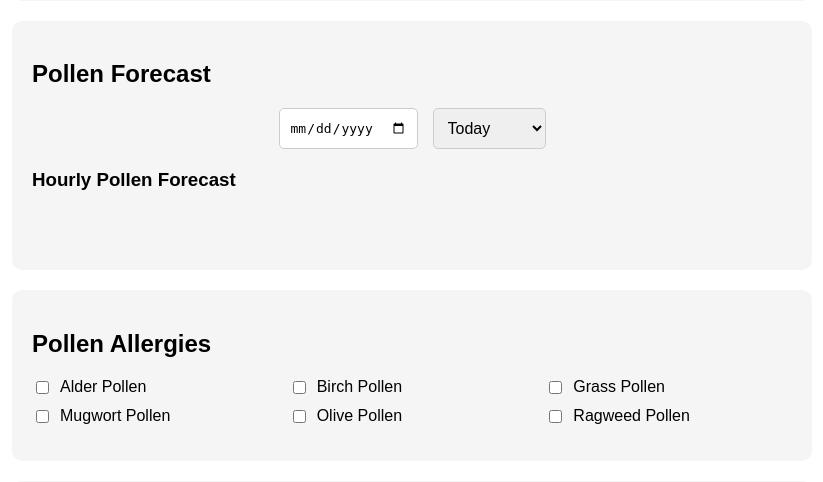
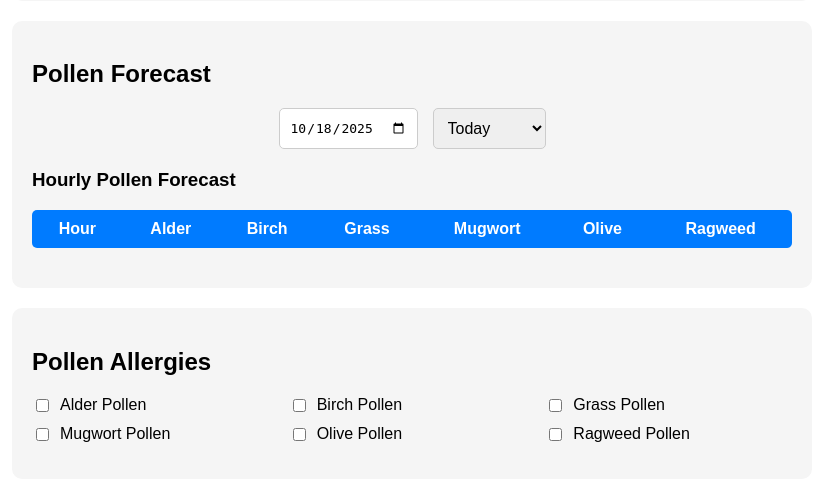
Before and after one commit to mihail-pop/airsense, a Django app: page / in a window 1280 px wide. Shown: the part 611-1093 px from the top of the page, without its empty margins (228-1051 px from the left). Run offline with Django 5.2, Linux system fonts and the light colour scheme; data that the repository does not hold is empty.

Commit message:
Rework Pollen Forecast: Table style + Repair

```diff
--- a/core/static/core/css/home.css
+++ b/core/static/core/css/home.css
@@ -30,34 +30,34 @@
     margin: 20px 0;
 }
 
-#pollen-hourly-container {
-    display: flex;
-    overflow-x: auto;
-    gap: 10px;
-    padding: 10px 0;
+#pollen-hourly-table {
+    width: 100%;
+    border-collapse: collapse;
+    background: white;
+    border-radius: 5px;
+    overflow: hidden;
 }
 
-.pollen-hour-item {
-    min-width: 120px;
+#pollen-hourly-table th {
+    background: #007bff;
+    color: white;
+    padding: 10px;
     text-align: center;
-    padding: 10px;
-    background: white;
-    border-radius: 5px;
-    border: 1px solid #ddd;
+    font-weight: bold;
 }
 
-.pollen-hour-time {
-    font-weight: bold;
-    margin-bottom: 8px;
+#pollen-hourly-table td {
+    padding: 8px;
+    text-align: center;
+    border-bottom: 1px solid #ddd;
 }
 
-.pollen-levels-small {
-    font-size: 0.8em;
-    line-height: 1.2;
+#pollen-hourly-table tr:nth-child(even) {
+    background: #f9f9f9;
 }
 
-.pollen-levels-small div {
-    margin: 2px 0;
+#pollen-hourly-table tr:hover {
+    background: #f0f0f0;
 }
 
 .current-weather {
--- a/core/static/core/js/home.js
+++ b/core/static/core/js/home.js
@@ -125,24 +125,21 @@ function updateHourlyPollen(dayIndex, data = currentPollenData) {
         const time = new Date(data.hourly.time[i]);
         const hour = time.getHours();
 
-        const hourItem = document.createElement('div');
-        hourItem.className = 'pollen-hour-item';
-        hourItem.innerHTML = `
-            <div class="pollen-hour-time">${hour}:00</div>
-            <div class="pollen-levels-small">
-                <div>A: ${data.hourly.alder_pollen[i] || 0}</div>
-                <div>B: ${data.hourly.birch_pollen[i] || 0}</div>
-                <div>G: ${data.hourly.grass_pollen[i] || 0}</div>
-                <div>M: ${data.hourly.mugwort_pollen[i] || 0}</div>
-                <div>O: ${data.hourly.olive_pollen[i] || 0}</div>
-                <div>R: ${data.hourly.ragweed_pollen[i] || 0}</div>
-            </div>
+        const row = document.createElement('tr');
+        row.innerHTML = `
+            <td>${hour}:00</td>
+            <td>${data.hourly.alder_pollen[i] || 0}</td>
+            <td>${data.hourly.birch_pollen[i] || 0}</td>
+            <td>${data.hourly.grass_pollen[i] || 0}</td>
+            <td>${data.hourly.mugwort_pollen[i] || 0}</td>
+            <td>${data.hourly.olive_pollen[i] || 0}</td>
+            <td>${data.hourly.ragweed_pollen[i] || 0}</td>
         `;
-        container.appendChild(hourItem);
+        container.appendChild(row);
     }
 }
 
-function fetchPollenForDate(date) {
+function fetchPollenForDate(date, dayIndex = 0) {
     const url = `/api/pollen/?date=${date}`;
 
     fetch(url)
@@ -150,8 +147,7 @@ function fetchPollenForDate(date) {
         .then(data => {
             if (!data.error) {
                 currentPollenData = data;
-                updateHourlyPollen(0);
-                document.getElementById('pollenDaySelect').value = '0';
+                updateHourlyPollen(dayIndex);
             }
         })
         .catch(error => console.error('Error fetching pollen data:', error));
@@ -169,7 +165,7 @@ function updateDateFromDaySelector(dayIndex) {
         currentPollenData = pollenData;
         updateHourlyPollen(0);
     } else {
-        fetchPollenForDate(dateString);
+        fetchPollenForDate(dateString, 0);
     }
 }
 
@@ -185,6 +181,10 @@ document.addEventListener('DOMContentLoaded', function() {
         updateHourlyPollen(0);
     }
 
+    // Initialize date picker with today's date
+    const today = new Date().toISOString().split('T')[0];
+    document.getElementById('pollenDateSelect').value = today;
+
 
 
     document.getElementById('pollenDaySelect').addEventListener('change', function() {
@@ -195,7 +195,7 @@ document.addEventListener('DOMContentLoaded', function() {
     document.getElementById('pollenDateSelect').addEventListener('change', function() {
         const selectedDate = this.value;
         if (selectedDate) {
-            fetchPollenForDate(selectedDate);
+            fetchPollenForDate(selectedDate, 0);
             document.getElementById('pollenDaySelect').value = '0';
         }
     });
--- a/core/templates/home.html
+++ b/core/templates/home.html
@@ -60,7 +60,20 @@
 
             <div class="hourly-pollen">
                 <h3>Hourly Pollen Forecast</h3>
-                <div id="pollen-hourly-container"></div>
+                <table id="pollen-hourly-table">
+                    <thead>
+                        <tr>
+                            <th>Hour</th>
+                            <th>Alder</th>
+                            <th>Birch</th>
+                            <th>Grass</th>
+                            <th>Mugwort</th>
+                            <th>Olive</th>
+                            <th>Ragweed</th>
+                        </tr>
+                    </thead>
+                    <tbody id="pollen-hourly-container"></tbody>
+                </table>
             </div>
         </div>
 
```
